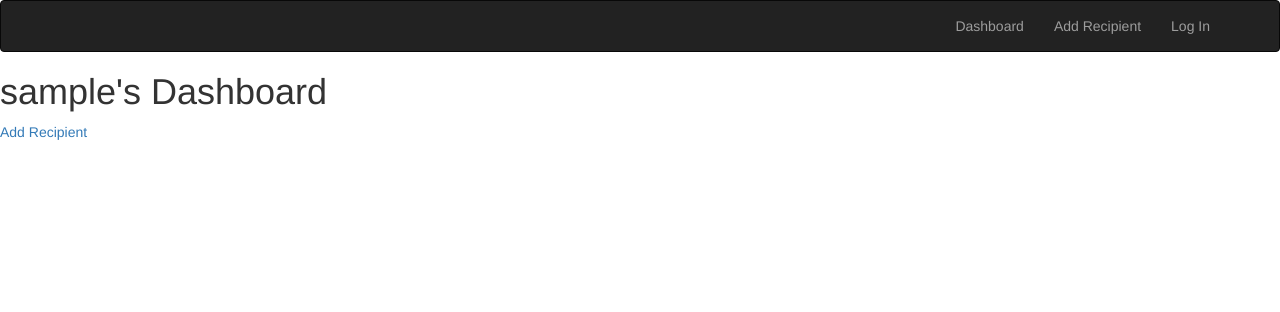
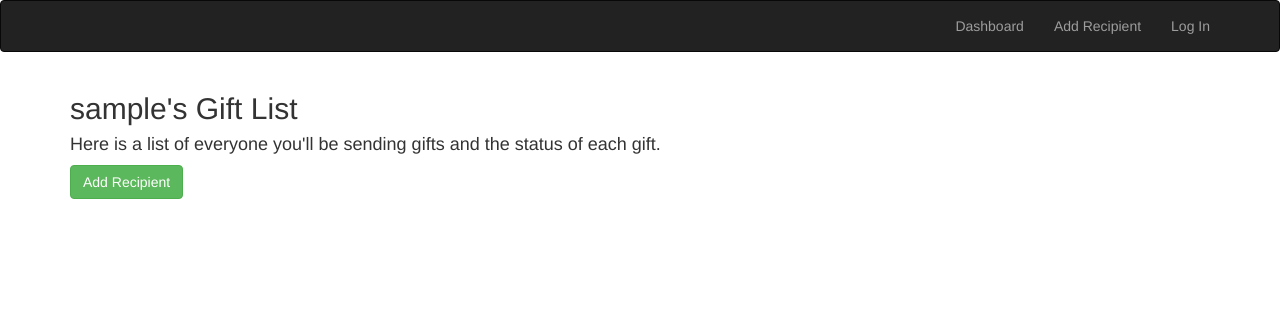
Before and after one commit to jsmoxon/giftr, a Django app: page /gifts/ in a window 1280 px wide. Shown: the top 312 px of the page. Run offline with Django 3.2, Linux system fonts and the light colour scheme; a user stored in the database is signed in; tables that the repository leaves empty hold one stand-in row (values such as "Sample post"); some libraries are stand-ins or nearby versions.

Commit message:
styling dashboard

```diff
--- a/gifts/templates/dashboard.html
+++ b/gifts/templates/dashboard.html
@@ -1,18 +1,22 @@
 {% extends 'header.html' %}
 {% block content %}
-<h1>{{user}}'s Dashboard</h1>
-
+<div class="container">
+<h2>{{user}}'s Gift List</h2>
+<h4>Here is a list of everyone you'll be sending gifts and the status of each gift.</h4>
 {% for person, gift_list in gifts.iteritems %}
 
-<h3>{{person}}</h3>
+<h3>{{person.name}}</h3>
 {% for g in gift_list %}
-<li>{{g.occasion}} - {{g.occasion_date}}</li>
+<li><h4>{{g.occasion}} - {{g.occasion_date}} - {{g.status}}</h4></li>
 
 {% endfor %}
 {% endfor %}
 
 
 
-<a href="/gifts/add_recipient/">Add Recipient</a>
+<a href="/gifts/add_recipient/"><button class="btn btn-success">Add Recipient</button></a>
+
+</div>
+
 
 {% endblock content %}
```
Also changed, not shown: gifts/templates/header.html (+3 -4 lines).
